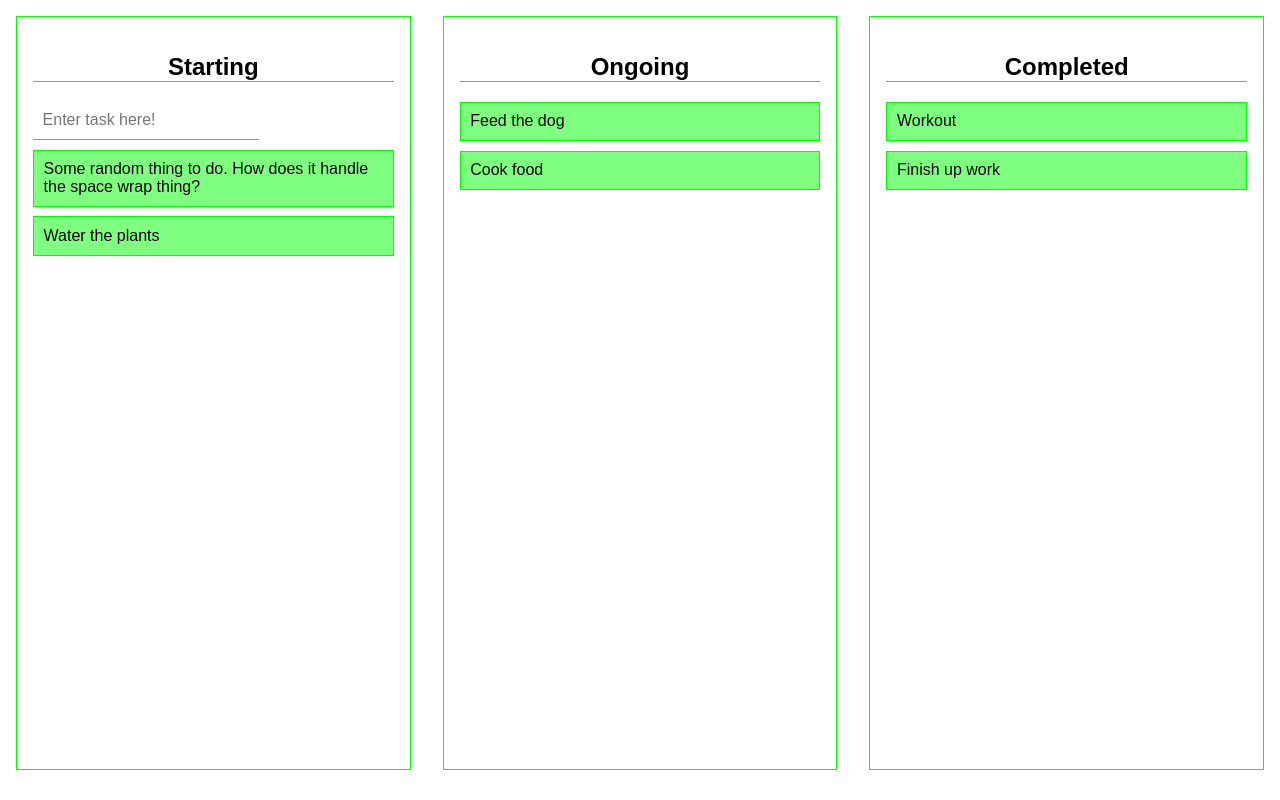
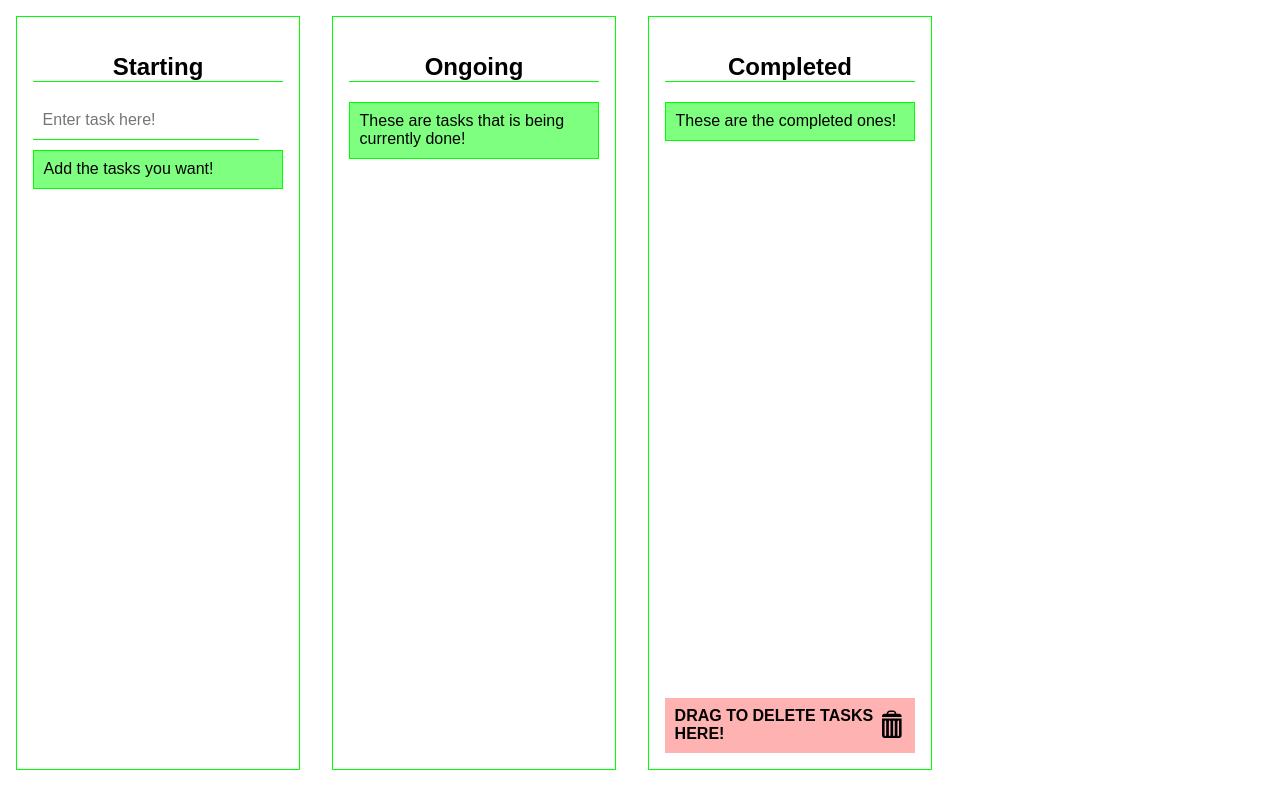
Before and after one commit to Aadhinana/HTML_Todo-Drag-Drop, a plain HTML site: page index.html in a window 1280 px wide. Drawn offline with Linux system fonts and the light colour scheme.

```diff
--- a/index.html
+++ b/index.html
@@ -14,22 +14,47 @@
         <form>
           <input type="text" placeholder="Enter task here!" />
         </form>
-        <div class="task" draggable="true">
-          Some random thing to do. How does it handle the space wrap thing?
-        </div>
-        <div class="task" draggable="true">Water the plants</div>
+        <div class="task" draggable="true">Add the tasks you want!</div>
       </article>
       <article id="ongoing">
         <h2 class="title">Ongoing</h2>
-
-        <div class="task" draggable="true">Feed the dog</div>
-        <div class="task" draggable="true">Cook food</div>
+        <div class="task" draggable="true">
+          These are tasks that is being currently done!
+        </div>
       </article>
       <article id="completed">
-        <h2 class="title">Completed</h2>
-
-        <div class="task" draggable="true">Workout</div>
-        <div class="task" draggable="true">Finish up work</div>
+        <div id="tasks">
+          <h2 class="title">Completed</h2>
+          <div class="task" draggable="true">These are the completed ones!</div>
+        </div>
+        <div id="delete-bin">
+          Drag to delete tasks here!
+          <!-- Icon for delete -->
+          <svg
+            version="1.1"
+            id="Capa_1"
+            xmlns="http://www.w3.org/2000/svg"
+            xmlns:xlink="http://www.w3.org/1999/xlink"
+            x="0px"
+            y="0px"
+            width="34.386px"
+            height="34.386px"
+            viewBox="0 0 34.386 34.386"
+            style="enable-background: new 0 0 34.386 34.386"
+            xml:space="preserve"
+          >
+            <path
+              d="M26.361,4.052h-3.564c0.004-0.039,0.021-0.074,0.021-0.114C22.818,1.767,21.051,0,18.881,0h-4.125
+		c-2.171,0-3.938,1.767-3.938,3.938c0,0.041,0.019,0.075,0.023,0.114H8.025c-1.656,0-3,1.344-3,3v1.167h24.333V7.052
+		C29.361,5.396,28.018,4.052,26.361,4.052z M12.818,3.938C12.818,2.87,13.688,2,14.756,2h4.125c1.067,0,1.938,0.869,1.938,1.938
+		c0,0.041,0.019,0.075,0.022,0.114h-8.046C12.799,4.013,12.818,3.978,12.818,3.938z M5.026,31.386c0,1.656,1.344,3,3,3H26.36
+		c1.656,0,3-1.344,3-3V10.219H5.026V31.386z M24.193,13.72c0-0.552,0.449-1,1-1c0.553,0,1,0.448,1,1v17.373c0,0.554-0.447,1-1,1
+		c-0.551,0-1-0.446-1-1V13.72z M18.861,13.72c0-0.552,0.447-1,1-1c0.551,0,1,0.448,1,1v17.373c0,0.554-0.449,1-1,1
+		c-0.553,0-1-0.446-1-1V13.72z M13.526,13.72c0-0.552,0.448-1,1-1c0.552,0,1,0.448,1,1v17.373c0,0.554-0.448,1-1,1
+		c-0.552,0-1-0.446-1-1V13.72z M8.193,13.72c0-0.552,0.448-1,1-1s1,0.448,1,1v17.373c0,0.554-0.448,1-1,1s-1-0.446-1-1V13.72z"
+            />
+          </svg>
+        </div>
       </article>
     </main>
 
--- a/script.js
+++ b/script.js
@@ -1,23 +1,25 @@
-// make all task elements draggable
-const draggableElements = document.querySelectorAll(".task");
+/* Listen to dragstat and dragends on body and if they are
+  divs with .task then change their css properties */
 
-draggableElements.forEach((element) => {
-  element.addEventListener("dragstart", function (e) {
-    // Add a dragging class to indicate the dragged element
-    this.classList.toggle("dragging");
-    // Remove the old task behind form the place taken
+document.body.addEventListener("dragstart", function (e) {
+  // Add a dragging class to indicate the dragged element
+  if (e.target.classList.value == "task") {
+    e.target.classList.toggle("dragging");
     setTimeout(() => {
-      this.style.display = "none";
+      e.target.style.display = "none";
     }, 0);
-  });
+  }
+  // Remove the old task behind form the place taken
+});
 
-  element.addEventListener("dragend", function (e) {
-    this.classList.toggle("dragging");
+document.body.addEventListener("dragend", function (e) {
+  if (e.target.classList.contains("task")) {
+    e.target.classList.toggle("dragging");
     // Add the task if not dropped elsewhere
     setTimeout(() => {
-      this.style.display = "block";
+      e.target.style.display = "block";
     }, 0);
-  });
+  }
 });
 
 // Listen to the drop on the other zones
@@ -29,9 +31,20 @@
   dropZoneElement.addEventListener("drop", function (e) {
     e.preventDefault();
     this.style.backgroundColor = "";
-    // Select the dragged element and add it to the new target
-    const draggedElement = document.querySelector('.dragging');
-    e.target.append(draggedElement)
+    if (
+      e.target.id === "tasks" ||
+      e.target.id === "ongoing" ||
+      e.target.id === "starting"
+    ) {
+      // Select the dragged element and add it to the new target
+      const draggedElement = document.querySelector(".dragging");
+      // Check if its the completed tab and append to #tasks or else append normally
+      if (this.firstElementChild.id === "tasks") {
+        this.firstElementChild.append(draggedElement);
+        return;
+      }
+      this.append(draggedElement);
+    }
   });
 
   // Prevent default to allow for drop zones
@@ -41,13 +54,26 @@
 
   // highlight the drop zone
   dropZoneElement.addEventListener("dragenter", function (e) {
-    this.style.backgroundColor = "limegreen";
+    this.style.backgroundColor = "#b6e8a7";
   });
 
   // remove the highlight from the drop zone
   dropZoneElement.addEventListener("dragleave", function (e) {
     this.style.backgroundColor = "";
   });
+});
+
+// DELETE FUNCTIONS
+const deleteBin = document.querySelector("#delete-bin");
+deleteBin.addEventListener("dragover", function (e) {
+  e.preventDefault();
+  if (e.target.id === "delete-bin") {
+    // console.log('YES')
+    const draggedElement = document.querySelector(".dragging");
+    if (draggedElement != null) {
+      draggedElement.parentElement.removeChild(draggedElement);
+    }
+  }
 });
 
 const input = document.querySelector("input");
--- a/styles.css
+++ b/styles.css
@@ -11,7 +11,8 @@
 }
 
 .container article{
-  flex: 1 0 0;
+  /* flex: 1 1 auto; */
+  width: 250px;
   margin: 1rem;
   padding: 1rem;
   height: 100%;
@@ -49,3 +50,24 @@
 .dragging{
   background-color: red;
 }
+
+#completed{
+  display: flex;
+  flex-direction: column;
+  justify-content: space-between;
+}
+
+#delete-bin{
+  padding: 0.6rem;
+  font-weight: bold;
+  text-transform: uppercase;
+  background-color: rgba(255,0,0, 0.3);
+  display: flex;
+}
+
+#tasks{
+  height: 90%;
+  margin-bottom: 10px;
+  display: flex;
+  flex-direction: column;
+}
```
